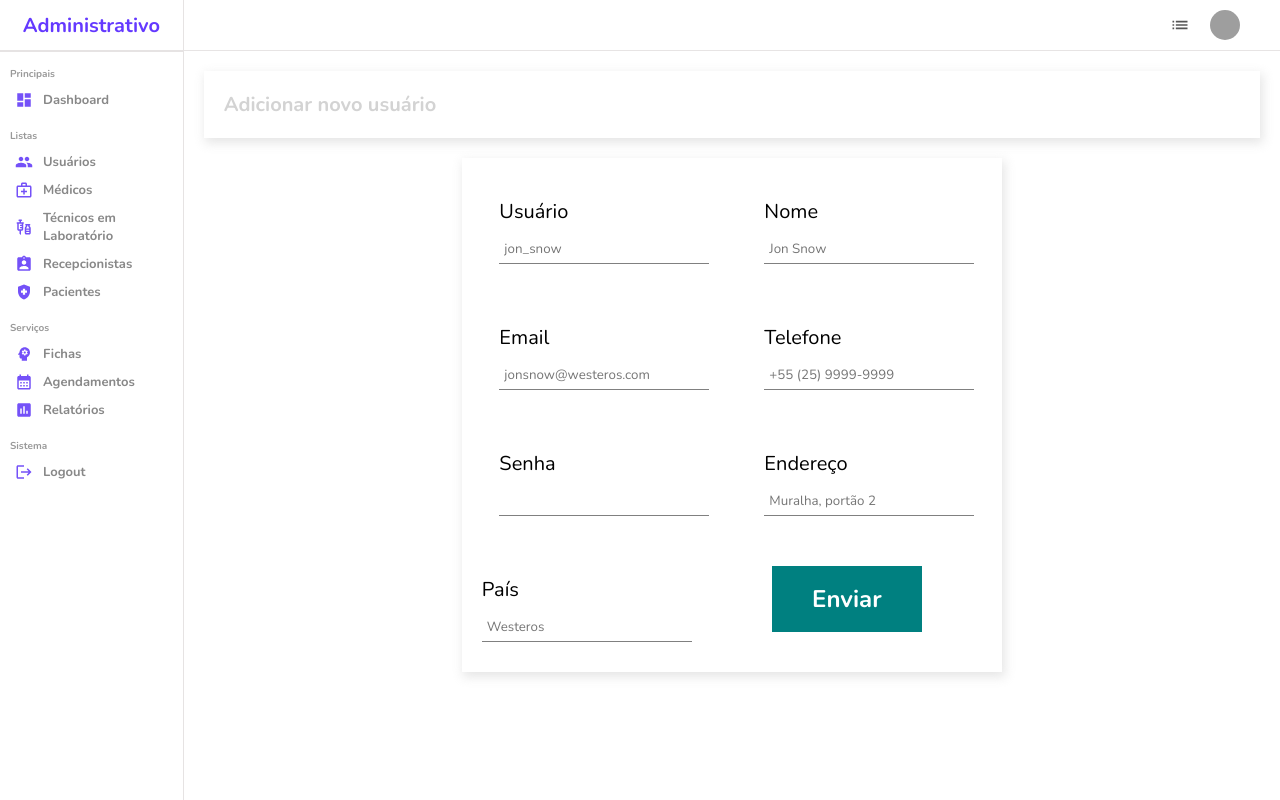
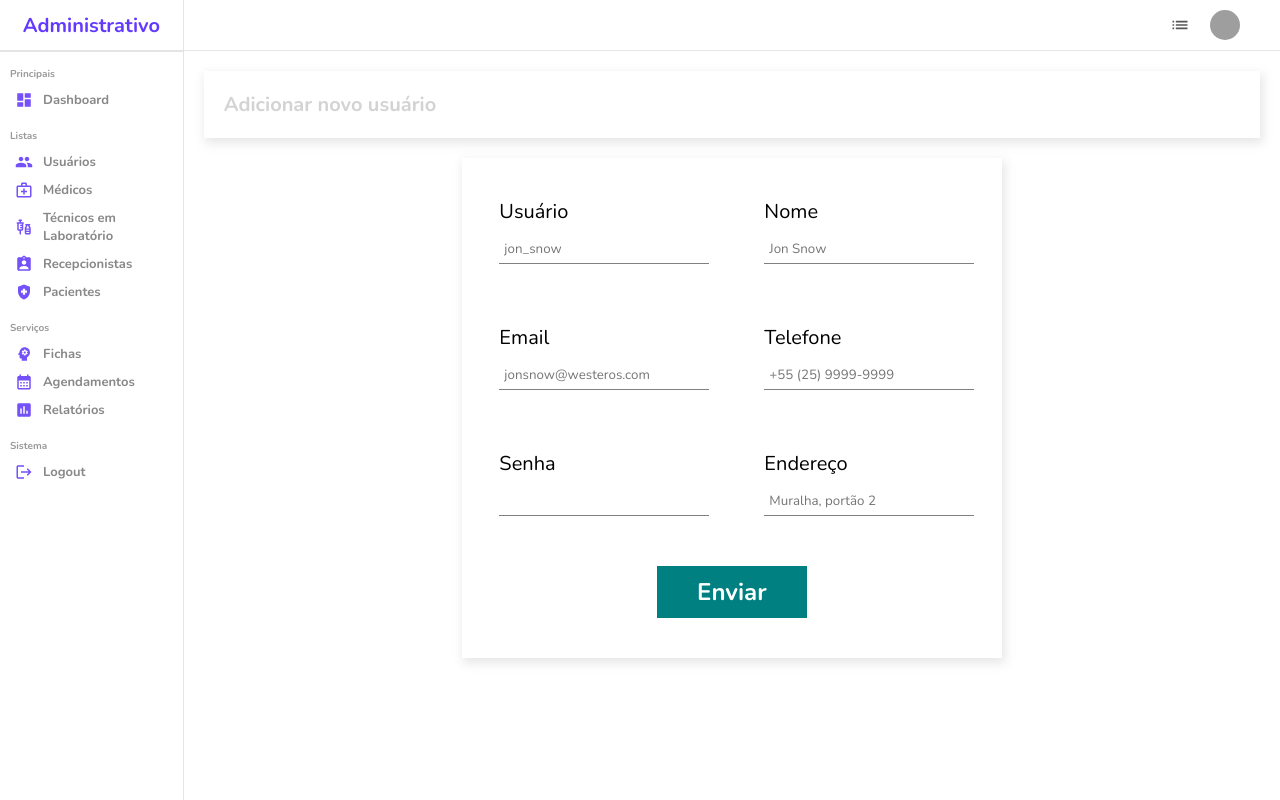
Before and after one commit to FSantosx/clinic-node, a React (Create React App) app in the folder app/ui/: page /users/new in a window 1280 px wide. Built offline with nearby package versions, Linux system fonts and the light colour scheme; grey boxes are pictures that could not be loaded.

Commit message:
correçoes formulario

```diff
--- a/app/ui/src/formSource.js
+++ b/app/ui/src/formSource.js
@@ -1,58 +1,53 @@
 export const userInputs = [
-    { id: 1, label: "Usuário",  type: "text", placeholder: "jon_snow" },
-    { id: 2, label: "Nome", type: "text", placeholder: "Jon Snow" },
-    { id: 3, label: "Email", type: "mail", placeholder: "jonsnow@westeros.com" },
-    { id: 4, label: "Telefone",  type: "text", placeholder: "+55 (25) 9999-9999" },
-    { id: 5, label: "Senha", type: "password" },
-    { id: 6, label: "Endereço", type: "text", placeholder: "Muralha, portão 2" },
-    { id: 6, label: "País", type: "text", placeholder: "Westeros" },
+    { id: 1, label: "Usuário", name: "user", type: "text", placeholder: "jon_snow" },
+    { id: 2, label: "Nome", name: "name", type: "text", placeholder: "Jon Snow" },
+    { id: 3, label: "Email", name: "email", type: "mail", placeholder: "jonsnow@westeros.com" },
+    { id: 4, label: "Telefone", name: "tel", type: "text", placeholder: "+55 (25) 9999-9999" },
+    { id: 5, label: "Senha", name: "pass", type: "password" },
+    { id: 6, label: "Endereço", name: "address", type: "text", placeholder: "Muralha, portão 2" },
 ]
 
 export const doctorInputs = [
-    { id: 1, label: "Nome", type: "text", placeholder: "Jaime Lanister" },
-    { id: 2, label: "Email", type: "mail", placeholder: "jaimelanister@westeros.com" },
-    { id: 3, label: "Telefone", type: "text", placeholder: "+55 (25) 9999-9999" },
-    { id: 4, label: "CRM", type: "text", placeholder: "99999-SP" },
-    { id: 5, label: "idade", type: "text", placeholder:"25" },
-    { id: 6, label: "Endereço", type: "text", placeholder: "King Landing" },
-    { id: 7, label: "País", type: "text", placeholder: "Westeros" },
+    { id: 1, label: "Nome", name: "name", type: "text", placeholder: "Jaime Lanister" },
+    { id: 2, label: "Email", name: "email", type: "mail", placeholder: "jaimelanister@westeros.com" },
+    { id: 3, label: "Telefone", name: "tel", type: "text", placeholder: "+55 (25) 9999-9999" },
+    { id: 4, label: "CRM", name: "crm", type: "text", placeholder: "99999-SP" },
+    { id: 5, label: "idade", name: "age", type: "text", placeholder: "25" },
+    { id: 6, label: "Endereço", name: "address", type: "text", placeholder: "King Landing" },
 ]
 export const techInputs = [
-    { id: 1, label: "Nome", type: "text", placeholder: "Jaime Lanister" },
-    { id: 2, label: "Email", type: "mail", placeholder: "jaimelanister@westeros.com" },
-    { id: 3, label: "Telefone", type: "text", placeholder: "+55 (25) 9999-9999" },
-    { id: 4, label: "CRF", type: "text", placeholder: "99999-SP" },
-    { id: 5, label: "idade", type: "text", placeholder:"25" },
-    { id: 6, label: "Endereço", type: "text", placeholder: "King Landing" },
-    { id: 7, label: "País", type: "text", placeholder: "Westeros" },
+    { id: 1, label: "Nome", name: "name", type: "text", placeholder: "Jaime Lanister" },
+    { id: 2, label: "Email", name: "email", type: "mail", placeholder: "jaimelanister@westeros.com" },
+    { id: 3, label: "Telefone", name: "tel", type: "text", placeholder: "+55 (25) 9999-9999" },
+    { id: 4, label: "CRF", name: "crf", type: "text", placeholder: "99999-SP" },
+    { id: 5, label: "idade", name: "age", type: "text", placeholder: "25" },
+    { id: 6, label: "Endereço", name: "address", type: "text", placeholder: "King Landing" },
 ]
 
 export const patientInputs = [
-    { id: 1, label: "Nome", type: "text", placeholder: "Jaime Lanister" },
-    { id: 2, label: "Email", type: "mail", placeholder: "jaimelanister@westeros.com" },
-    { id: 3, label: "Telefone", type: "text", placeholder: "+55 (25) 9999-9999" },
-    { id: 4, label: "CPF", type: "text", placeholder: "999.999.999-99" },
-    { id: 5, label: "idade", type: "text", placeholder:"25" },
-    { id: 6, label: "Endereço", type: "text", placeholder: "King Landing" },
-    { id: 7, label: "País", type: "text", placeholder: "Westeros" },
+    { id: 1, label: "Nome", name: "name", type: "text", placeholder: "Jaime Lanister" },
+    { id: 2, label: "Email", name: "email", type: "mail", placeholder: "jaimelanister@westeros.com" },
+    { id: 3, label: "Telefone", name: "tel", type: "text", placeholder: "+55 (25) 9999-9999" },
+    { id: 4, label: "CPF", name: "cpf", type: "text", placeholder: "999.999.999-99" },
+    { id: 5, label: "idade", name: "age", type: "text", placeholder: "25" },
+    { id: 6, label: "Endereço", name: "address", type: "text", placeholder: "King Landing" },
 ]
 
 export const recepInputs = [
-    { id: 1, label: "Nome", type: "text", placeholder: "Jaime Lanister" },
-    { id: 2, label: "Email", type: "mail", placeholder: "jaimelanister@westeros.com" },
-    { id: 3, label: "Telefone", type: "text", placeholder: "+55 (25) 9999-9999" },
-    { id: 4, label: "CPF", type: "text", placeholder: "999.999.999-99" },
-    { id: 5, label: "idade", type: "text", placeholder:"25" },
-    { id: 6, label: "Endereço", type: "text", placeholder: "King Landing" },
-    { id: 7, label: "País", type: "text", placeholder: "Westeros" },
+    { id: 1, label: "Nome", name: "name", type: "text", placeholder: "Jaime Lanister" },
+    { id: 2, label: "Email", name: "email", type: "mail", placeholder: "jaimelanister@westeros.com" },
+    { id: 3, label: "Telefone", name: "tel", type: "text", placeholder: "+55 (25) 9999-9999" },
+    { id: 4, label: "CPF", name: "cpf", type: "text", placeholder: "999.999.999-99" },
+    { id: 5, label: "idade", name: "age", type: "text", placeholder: "25" },
+    { id: 6, label: "Endereço", name: "address", type: "text", placeholder: "King Landing" },
 ]
 
 export const schedulesInputs = [
-    { id: 1, label: "Data", type: "date", placeholder: "jaimelanister@westeros.com" },
-    { id: 2, label: "Telefone", type: "tel", placeholder: "+55 (25) 9999-9999" },
+    { id: 1, label: "Data", name: "date", type: "date", placeholder: "jaimelanister@westeros.com" },
+    { id: 2, label: "Telefone", name: "tel", type: "tel", placeholder: "+55 (25) 9999-9999" },
 ]
 
 export const loginInputs = [
-    { id: 1, label: "Login", type: "text", placeholder: "Digite o usuário..." },
-    { id: 1, label: "Senha", type: "password", placeholder: "" }
+    { id: 1, label: "Login", name: "user", type: "text", placeholder: "Digite o usuário..." },
+    { id: 1, label: "Senha", name: "pass", type: "password", placeholder: "" }
 ]
--- a/app/ui/src/pages/new/New.jsx
+++ b/app/ui/src/pages/new/New.jsx
@@ -15,7 +15,7 @@ export const New = ({ inputs, title }) => {
 
     const handleFormChange = (index, event) => {
         let data = [...inputs];
-        data[index][event.target.name] = event.target.value;
+        data[index]["value"] = event.target.value;
         setInputFields(data);
     }
 
@@ -44,7 +44,7 @@ export const New = ({ inputs, title }) => {
                                 return (
                                     <div className="formInput" key={index}>
                                         <label>{input.label}</label>
-                                        <input type={input.type} placeholder={input.placeholder} name={index.id}
+                                        <input type={input.type} placeholder={input.placeholder} name={input.name}
                                             onChange={event => handleFormChange(index, event)}
                                         />
                                     </div>
```
